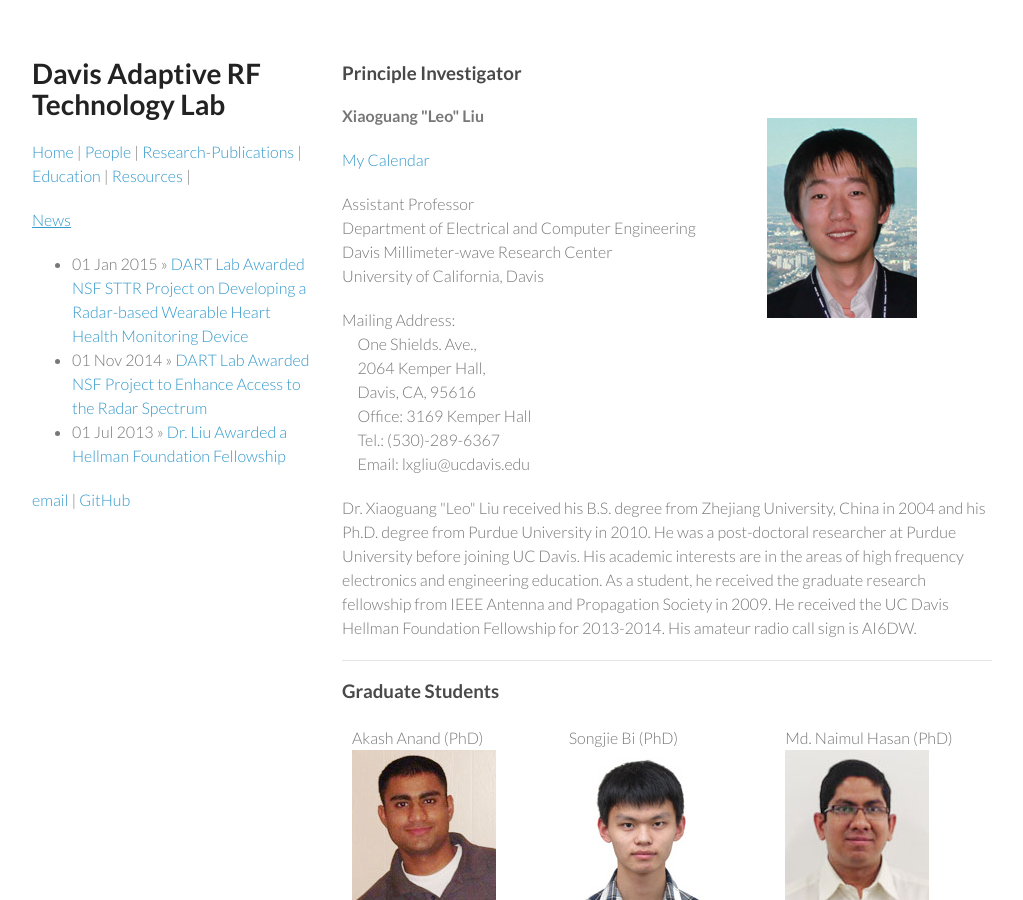
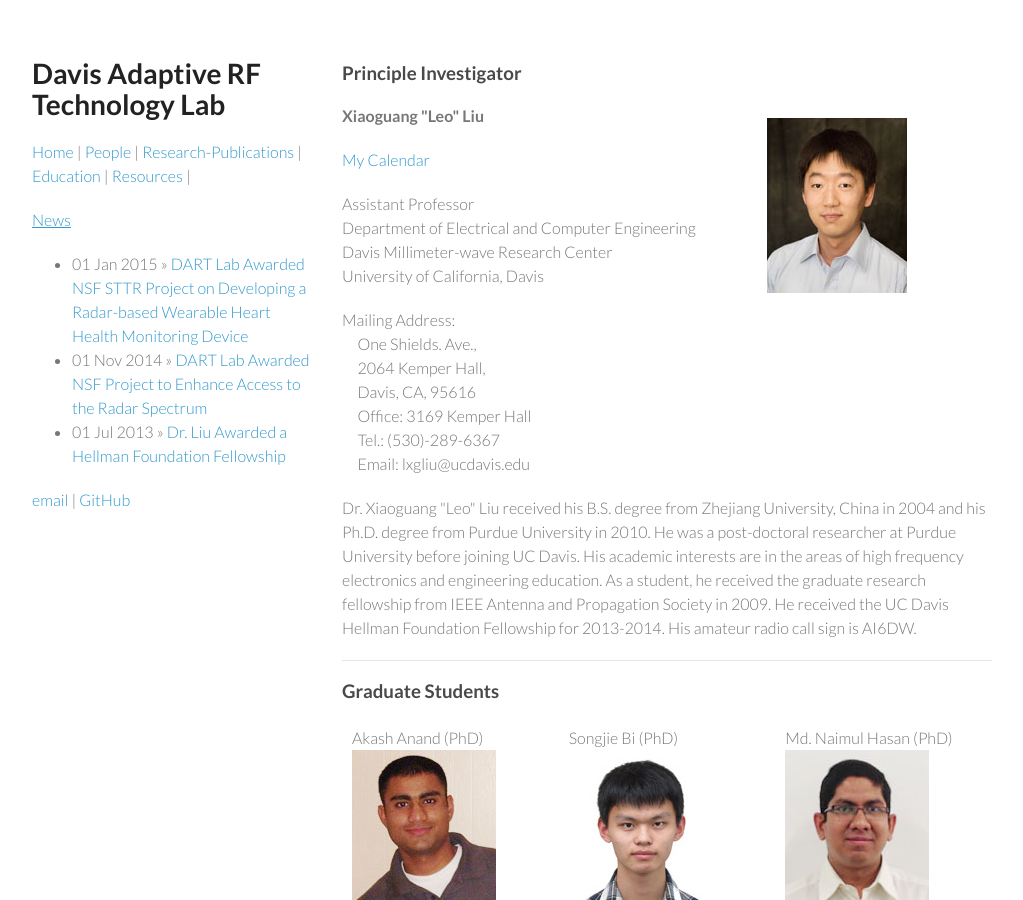
Before and after one commit to ucdart/ucdart.github.io, a Jekyll site: the page built from people/index.html, in a window 1280 px wide and 900 px high. Shown: the whole window, without its empty margins (128-1151 px from the left). Built offline with Jekyll 4.4.1, drawn with Linux system fonts in a browser that asks for light colours.

Commit message:
Update index.html

```diff
--- a/people/index.html
+++ b/people/index.html
@@ -11,7 +11,7 @@ published: true
 </p>
 
 <div style="float:right; margin:-30px 0 10px 0; padding: 0 30px 10px 10px; width:30%;">
-<img src='/images/leo2.jpg'>
+<img src='/images/liu2015s.jpg'>
 </div>
 
 <p>
```
